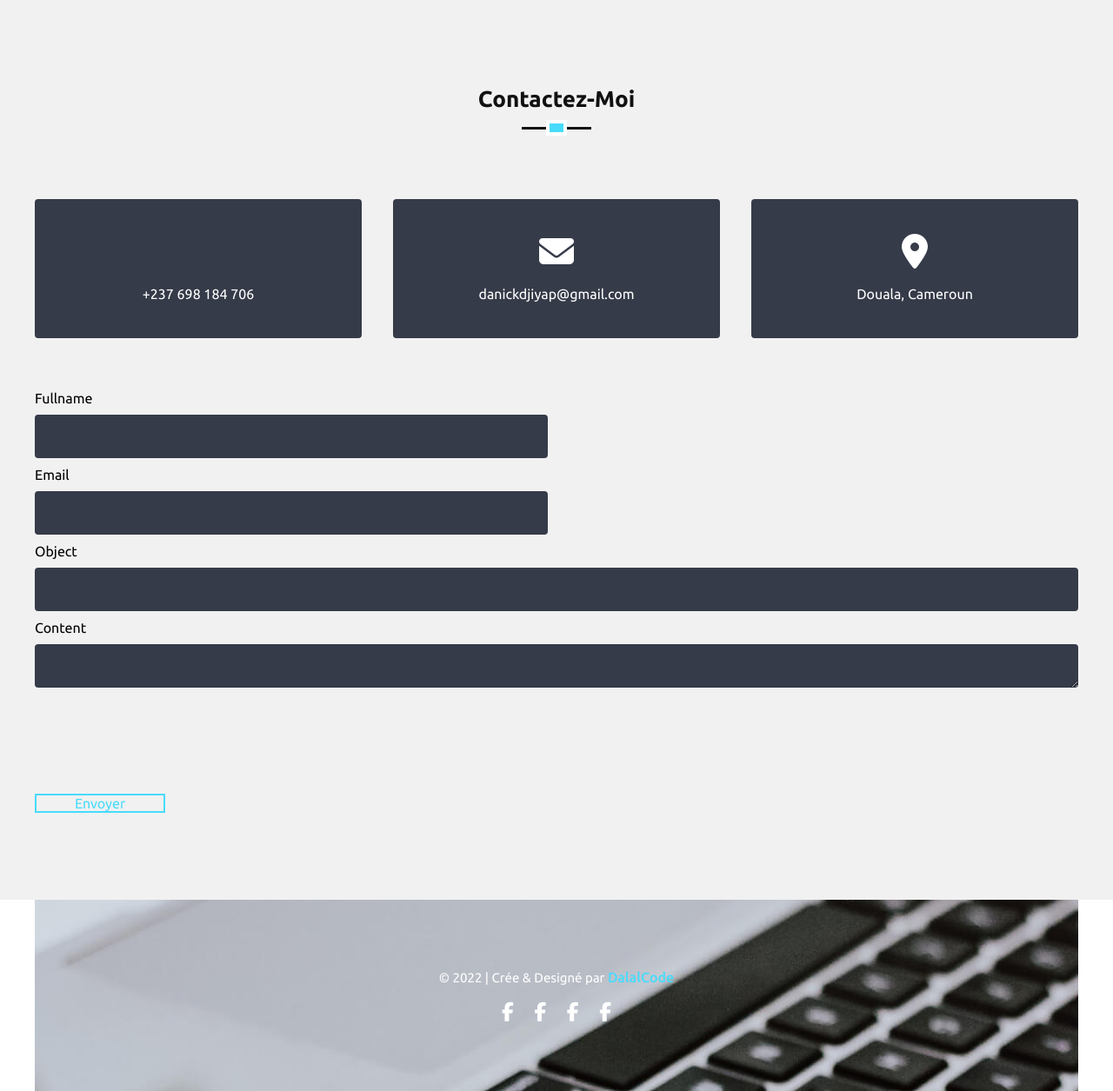
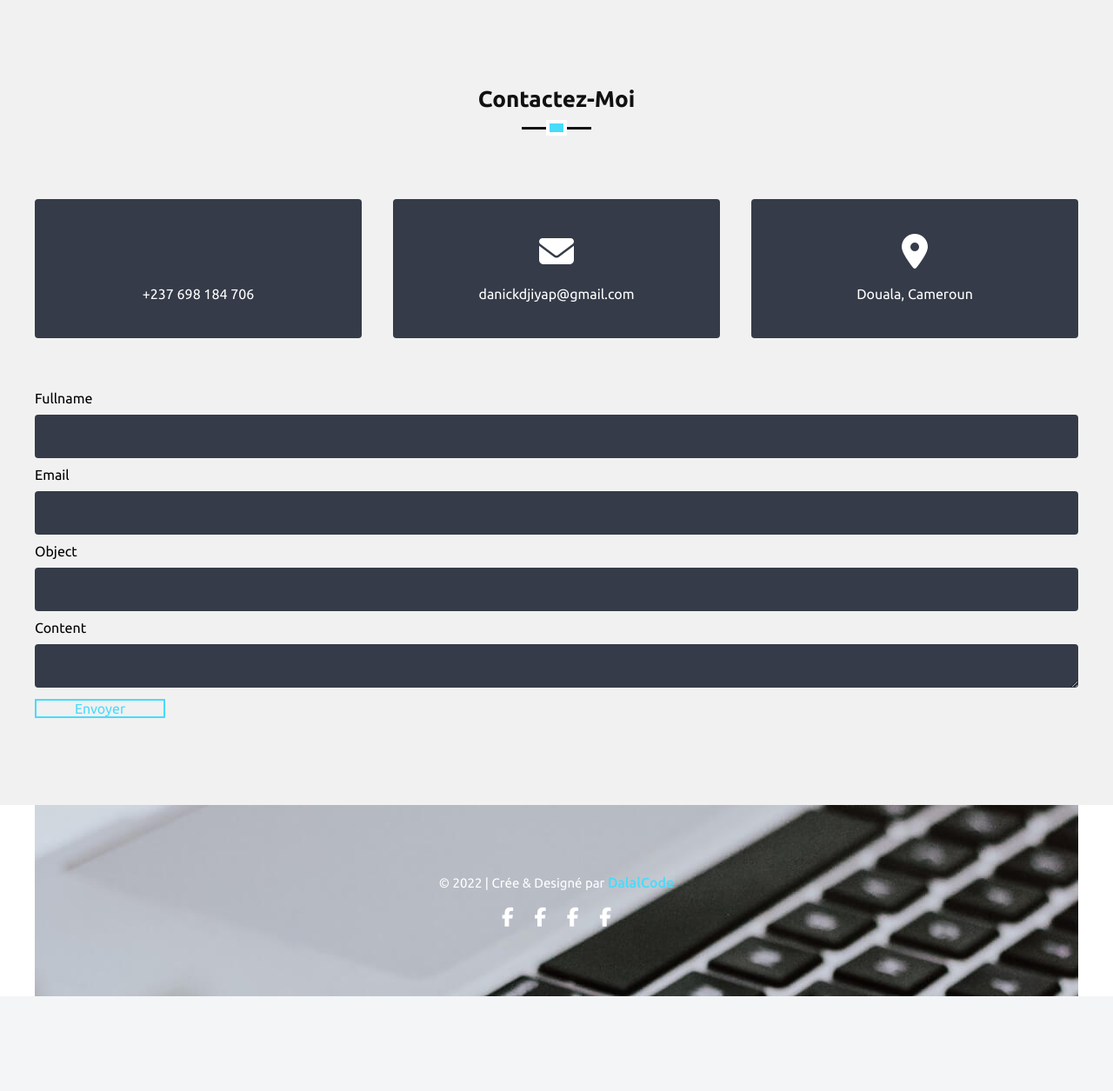
Before and after one commit to danickbrayann/dalalcode, a Symfony app: template templates/home/index.html.twig in a window 1280 px wide. Shown: the part 4004-5259 px from the top of the page at 87% size. After the commit the page ends 5150 px from the top, so only its background shows below. Run offline with Twig, Linux system fonts and the light colour scheme; the template is opened without the code that fills it, so the values that code supplies are empty; form fields are guessed from the names that the template uses; some libraries are stand-ins or nearby versions.

Commit message:
debut formulaire2

```diff
--- a/templates/home/index.html.twig
+++ b/templates/home/index.html.twig
@@ -234,18 +234,18 @@
 
                 <div class="contact-form1">
                     {{ form_start(form) }}
-                    <div class="row">
-                        <div class="nameZone">
+                    <div class="">
+                        <div class="">
                             {{ form_row(form.fullname) }}
                         </div>
-                        <div class="emailZone">
+                        <div class="">
                             {{ form_row(form.email) }}
                         </div>
                     </div>
-                    <div class="Zone">
+                    <div class="">
                         {{ form_row(form.object) }}
                     </div>
-                    <div class="messageZone">
+                    <div class="">
                         {{ form_row(form.content) }}
                     </div>
                         <button class="btncss">Envoyer</button>
```
Also changed, not shown: src/Form/ContactType.php (+17 -4 lines), 1 other file.
